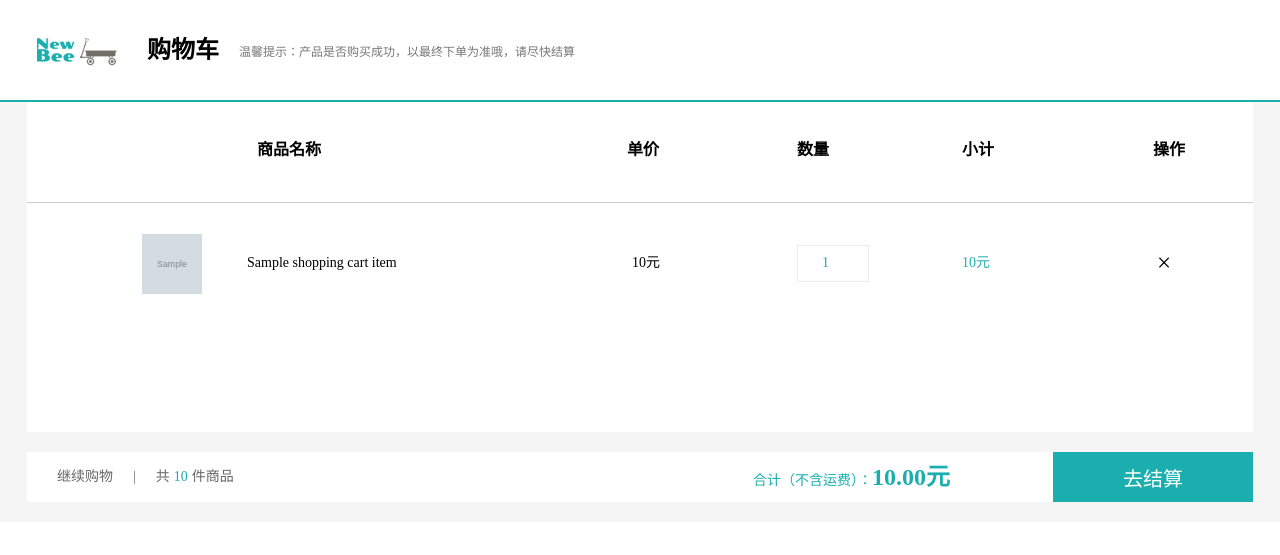
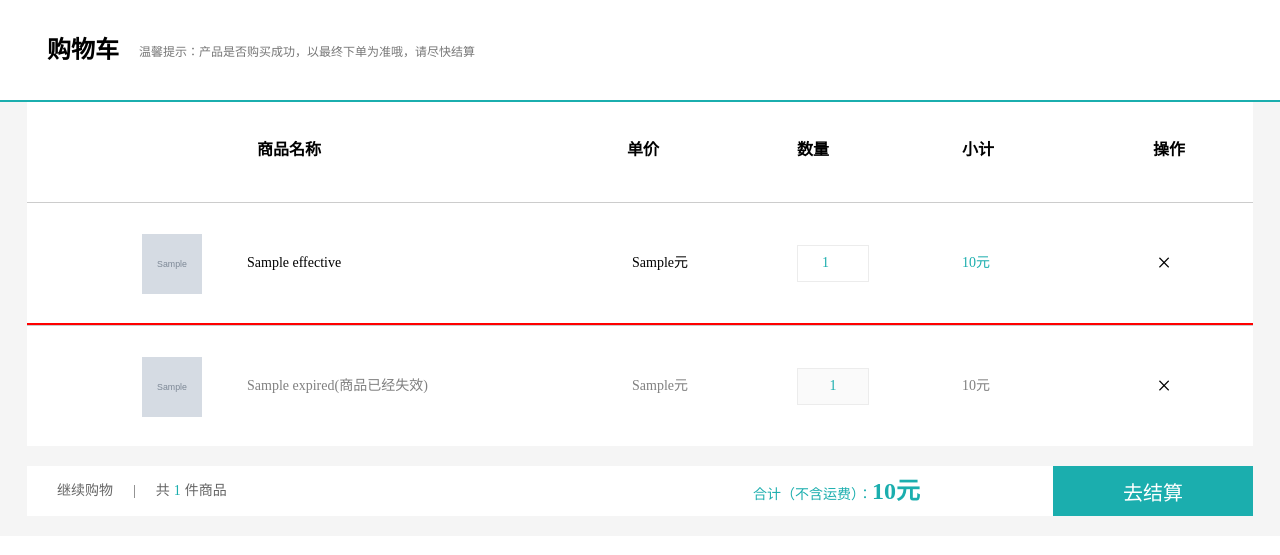
Before and after one commit to github-yangwanhao/bookstore, a Spring app: template src/main/resources/templates/mall/cart.html in a window 1280 px wide. Shown: the top 555 px of the page. Run offline with Thymeleaf, Linux system fonts and the light colour scheme; the template is opened without the code that fills it: most values are stand-ins (such as "Sample title", 1, 10 or a date in 2020); grey boxes marked "Sample" are stand-in pictures; data that the repository does not hold is empty.

Commit message:
购物车

```diff
--- a/src/main/java/cn/yangwanhao/bookstore/mapper/custom/CustomCartMapper.java
+++ b/src/main/java/cn/yangwanhao/bookstore/mapper/custom/CustomCartMapper.java
@@ -30,14 +30,14 @@ public interface CustomCartMapper {
 
     /**
      * Description: 购物车某件商品数量+1/-1
-     * @param goodsId 商品id
-     * @param operate 1:+1/2:-1
+     * @param cartId 购物车id
+     * @param num num
      * @param loginUserId 当前登录用户id
      * @return
      * @author 杨万浩
      * @createDate 2019/12/10 9:47
      */
-    Integer updateCartGoodsNum(@Param("goodsId") Long goodsId, @Param("operate") Integer operate, @Param("loginUserId") Long loginUserId);
+    Integer updateCartGoodsNum(@Param("cartId") Long cartId, @Param("num") Integer num, @Param("loginUserId") Long loginUserId);
 
     /**
      * Description: 管理员上架某商品,购物车中即将商品表为已上架
--- a/src/main/java/cn/yangwanhao/bookstore/vo/CartGoodsListVo.java
+++ b/src/main/java/cn/yangwanhao/bookstore/vo/CartGoodsListVo.java
@@ -21,6 +21,8 @@ public class CartGoodsListVo implements Serializable {
 
     private static final long serialVersionUID = -8604916878822792581L;
 
+    private Long cartId;
+
     private Long goodsId;
 
     private String goodsTitle;
@@ -33,6 +35,8 @@ public class CartGoodsListVo implements Serializable {
 
     private Double priceDouble;
 
+    private Double goodsTotalPrice;
+
     private Integer goodsIsDeleted;
 
     private Integer goodsIsOffTheShelves;
--- a/src/main/resources/templates/mall/cart.html
+++ b/src/main/resources/templates/mall/cart.html
@@ -2,36 +2,29 @@
 <html lang="en" xmlns:th="http://www.thymeleaf.org">
 <head>
     <meta charset="UTF-8">
-    <title>NewBee商城-购物车</title>
-    <link rel="stylesheet" th:href="@{mall/css/iconfont.css}">
-    <link rel="stylesheet" th:href="@{mall/css/common.css}">
-    <link rel="stylesheet" th:href="@{mall/styles/header.css}">
-    <link rel="stylesheet" th:href="@{mall/styles/cart.css}">
+    <title>图书商城-购物车</title>
+    <link rel="stylesheet" th:href="@{/mall/css/iconfont.css}">
+    <link rel="stylesheet" th:href="@{/mall/css/common.css}">
+    <link rel="stylesheet" th:href="@{/mall/styles/header.css}">
+    <link rel="stylesheet" th:href="@{/mall/styles/cart.css}">
     <link rel="stylesheet" th:href="@{/admin/plugins/sweetalert/sweetalert.css}"/>
 </head>
 <body>
 
 <div id="cart">
     <div class="banner_x center">
-        <a th:href="@{/index}" target="_blank">
-            <div class="logo fl">
-                <img src="mall/image/new-bee-logo-3.png"/>
-            </div>
-        </a>
-
         <div class="wdgwc fl ml20">购物车</div>
         <div class="wxts fl ml20">温馨提示：产品是否购买成功，以最终下单为准哦，请尽快结算</div>
         <div class="clear"></div>
     </div>
     <div class="cart_line"></div>
     <div class="cart_bg">
-        <th:block th:if="${#lists.isEmpty(myShoppingCartItems)}">
+        <th:block th:if="${#lists.isEmpty(effective) and #lists.isEmpty(expired)}">
             <div class="list center">
-                <!-- todo 无购物项时 换背景图 -->
-                无数据
+                购物车是空的
             </div>
         </th:block>
-        <th:block th:unless="${#lists.isEmpty(myShoppingCartItems)}">
+        <th:block th:unless="${#lists.isEmpty(effective)}">
             <div class="list center">
                 <div class="top2 center">
                     <div class="sub_top fl">
@@ -43,21 +36,46 @@
                     <div class="sub_top fr">操作</div>
                     <div class="clear"></div>
                 </div>
-                <th:block th:each="item : ${myShoppingCartItems}">
+                <th:block th:each="item : ${effective}">
                     <div class="content2 center">
                         <div class="sub_content fl ">
                         </div>
-                        <div class="sub_content cover fl"><img th:src="@{${item.goodsCoverImg}}"></div>
-                        <div class="sub_content fl ft20" th:text="${item.goodsName}">商品名称</div>
-                        <div class="sub_content fl" th:text="${item.sellingPrice+'元'}">1299元</div>
+                        <div class="sub_content cover fl"><img th:src="@{${item.goodsCoverImageUrl}}"></div>
+                        <div class="sub_content fl ft20" th:text="${item.goodsTitle}"></div>
+                        <div class="sub_content fl" th:text="${item.priceDouble+'元'}"></div>
                         <div class="sub_content fl">
-                            <input class="goods_count" th:id="${'goodsCount'+item.cartItemId}" type="number"
-                                   th:onblur="'updateItem('+${item.cartItemId}+')'"
-                                   th:value="${item.goodsCount}" step="1" min="1"
-                                   max="5">
+                            <input class="goods_count" th:id="${'goodsCount'+item.cartId}" type="number"
+                                   th:onblur="'updateItem('+${item.cartId}+','+${item.goodsNum}+')'"
+                                   th:value="${item.goodsNum}" step="1" min="1">
                         </div>
-                        <div class="sub_content fl" th:text="${item.goodsCount*item.sellingPrice+'元'}">1299元</div>
-                        <div class="sub_content fl"><a href="##" th:onclick="'deleteItem('+${item.cartItemId}+')'">×</a>
+                        <div class="sub_content fl" th:text="${item.goodsTotalPrice+'元'}"></div>
+                        <div class="sub_content fl"><a href="##" th:onclick="'deleteItem('+${item.cartId}+')'">×</a>
+                        </div>
+                        <div class="clear"></div>
+                    </div>
+                </th:block>
+                <th:block th:each="item : ${expired}">
+                    <hr color="red" />
+                    <div class="content2 center">
+                        <div class="sub_content fl ">
+                        </div>
+                        <div class="sub_content cover fl">
+                            <img th:src="@{${item.goodsCoverImageUrl}}">
+                        </div>
+                        <div class="sub_content fl ft20" >
+                           <font color="#808080" th:text="${item.goodsTitle}+'(商品已经失效)'"></font>
+                        </div>
+                        <div class="sub_content fl" >
+                            <font color="#808080" th:text="${item.priceDouble+'元'}"></font>
+                        </div>
+                        <div class="sub_content fl">
+                            <input class="goods_count" th:value="${item.goodsNum}" disabled="disabled">
+                        </div>
+                        <div class="sub_content fl" >
+                            <font color="#808080" th:text="${item.goodsTotalPrice+'元'}"></font>
+                        </div>
+                        <div class="sub_content fl">
+                            <a href="##" th:onclick="'deleteItem('+${item.cartId}+')'">×</a>
                         </div>
                         <div class="clear"></div>
                     </div>
@@ -69,19 +87,19 @@
                 <ul>
                     <li><a th:href="@{/index}">继续购物</a></li>
                     <li>|</li>
-                    <li>共<span th:text="${itemsTotal}">13</span>件商品</li>
+                    <li>共<span th:text="${cartTotalGoodsNum}"></span>件商品</li>
                     <div class="clear"></div>
                 </ul>
             </div>
             <div class="order_div fr">
-                <div class="order_total fl">合计（不含运费）：<span th:text="${priceTotal}+'.00元'">1299.00元</span></div>
+                <div class="order_total fl">合计（不含运费）：<span th:text="${cartTotalPrice+'元'}"></span></div>
                 <div class="order_button fr">
-                    <th:block th:if="${itemsTotal == 0}">
+                    <th:block th:if="${cartTotalPrice == 0}">
                         <input class="order_button_c" type="button" name="tip"
                                onclick="tip()"
                                value="去结算"/>
                     </th:block>
-                    <th:block th:unless="${itemsTotal == 0}">
+                    <th:block th:unless="${cartTotalPrice == 0}">
                         <input class="order_button_d" type="button" name="settle"
                                onclick="settle()"
                                value="去结算"/>
@@ -122,13 +140,10 @@
      *
      * todo 判断是否与原值相同
      */
-    function updateItem(id) {
+    function updateItem(id, oldNum) {
         var domId = 'goodsCount' + id;
         var goodsCount = $("#" + domId).val();
-        if (goodsCount > 5) {
-            swal("单个商品最多可购买5个", {
-                icon: "error",
-            });
+        if (goodsCount == oldNum) {
             return;
         }
         if (goodsCount < 1) {
@@ -138,14 +153,15 @@
             return;
         }
         var data = {
-            "cartItemId": id,
-            "goodsCount": goodsCount
+            "cartId": id,
+            "num": goodsCount
         };
         $.ajax({
-            type: 'PUT',
-            url: '/shop-cart',
-            contentType: 'application/json',
-            data: JSON.stringify(data),
+            type: 'POST',
+            url: '/store/cart/update/goodsNum',
+            // contentType: 'application/json',
+            // data: JSON.stringify(data),
+            data: data,
             success: function (result) {
                 if (result.code == 200) {
                     window.location.reload();
@@ -155,8 +171,8 @@
                     });
                 }
             },
-            error: function () {
-                swal("操作失败", {
+            error: function (result) {
+                swal(result.responseJson.message, {
                     icon: "error",
                 });
             }
@@ -178,7 +194,7 @@
                 if (flag) {
                     $.ajax({
                         type: 'DELETE',
-                        url: '/shop-cart/' + id,
+                        url: '/store/cart/delete/' + id,
                         success: function (result) {
                             if (result.code == 200) {
                                 window.location.reload();
--- a/src/main/resources/templates/mall/detail.html
+++ b/src/main/resources/templates/mall/detail.html
@@ -95,12 +95,10 @@
     function saveToCart() {
         var id = $("#goodsId").val();
         var goodsNum = 1;
-        alert(id);
         var data = {
             "goodsId": id,
             "goodsNum": goodsNum
         };
-        alert(JSON.stringify(data));
         var url = "/store/cart/addGoods";
         $.ajax({
             type: 'POST',
@@ -155,7 +153,7 @@
         };
         $.ajax({
             type: 'POST',
-            url: '/shop-cart',
+            url: '/store/cart/addGoods',
             contentType: 'application/json',
             data: JSON.stringify(data),
             success: function (result) {
@@ -170,7 +168,7 @@
                         dangerMode: false,
                     }).then((flag) => {
                             if (flag) {
-                                window.location.href = '/shop-cart';
+                                window.location.href = '/store/page/cart';
                             }
                         }
                     );
--- a/src/main/resources/templates/mall/header.html
+++ b/src/main/resources/templates/mall/header.html
@@ -58,7 +58,7 @@
                     </a>
                 </div>
                 <div class="shopcart">
-                    <a th:href="@{/shop-cart}" style="color: white;"><i class="iconfont icon-cart"></i>
+                    <a th:href="@{/store/page/cart}" style="color: white;"><i class="iconfont icon-cart"></i>
                         购物车(
                         <!--<th:block th:text="${session.portalLoginUser.shopCartItemCount}"></th:block>-->
                         )</a>
```
Also changed, not shown: src/main/java/cn/yangwanhao/bookstore/controller/portal/PortalCartController.java (+14 -3 lines), src/main/java/cn/yangwanhao/bookstore/controller/portal/PortalPageController.java (+44 -1 lines), src/main/java/cn/yangwanhao/bookstore/mapper/custom/CustomCartMapper.xml (+7 -14 lines), src/main/java/cn/yangwanhao/bookstore/service/CartService.java (+5 -5 lines), src/main/java/cn/yangwanhao/bookstore/service/impl/CartServiceImpl.java (+26 -22 lines).
